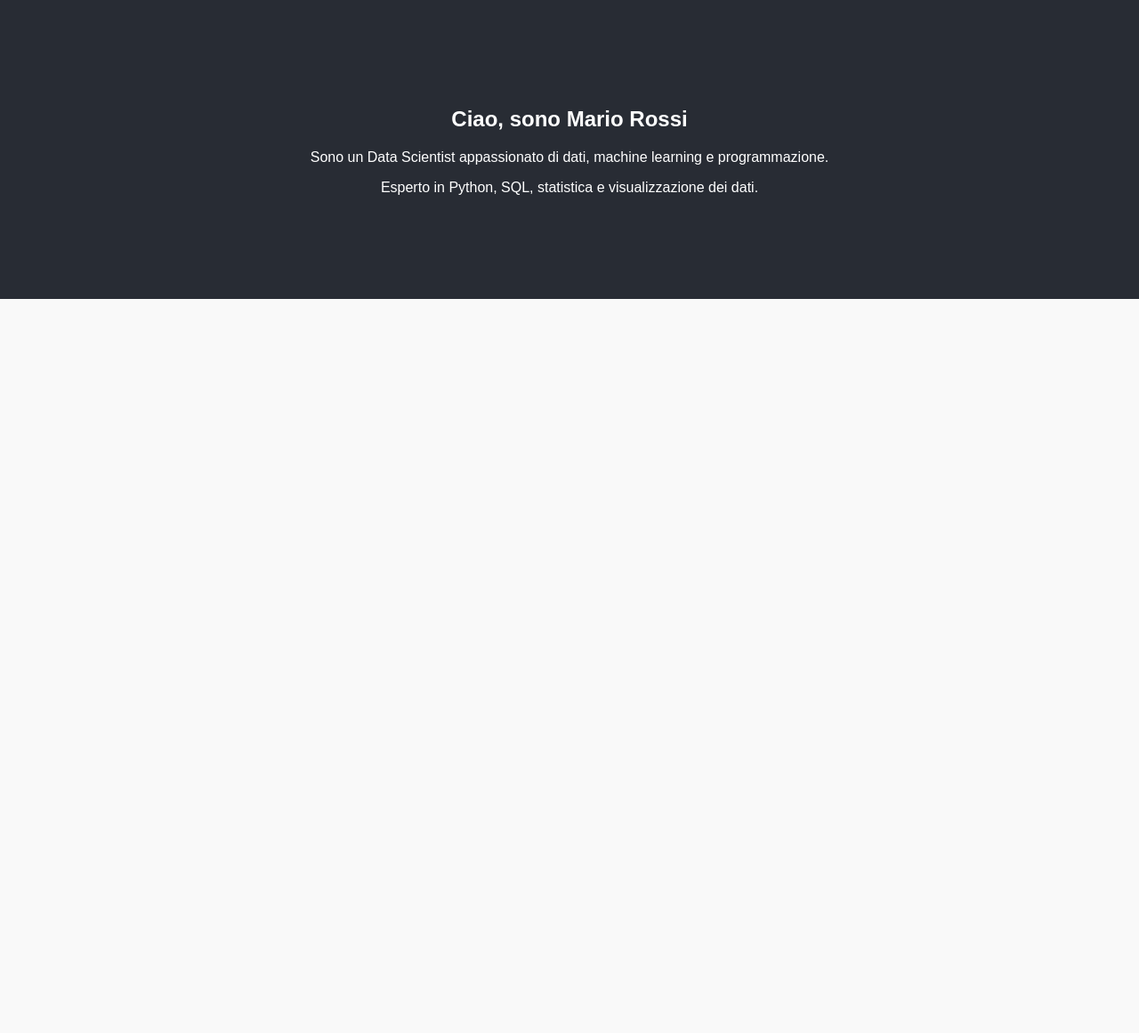
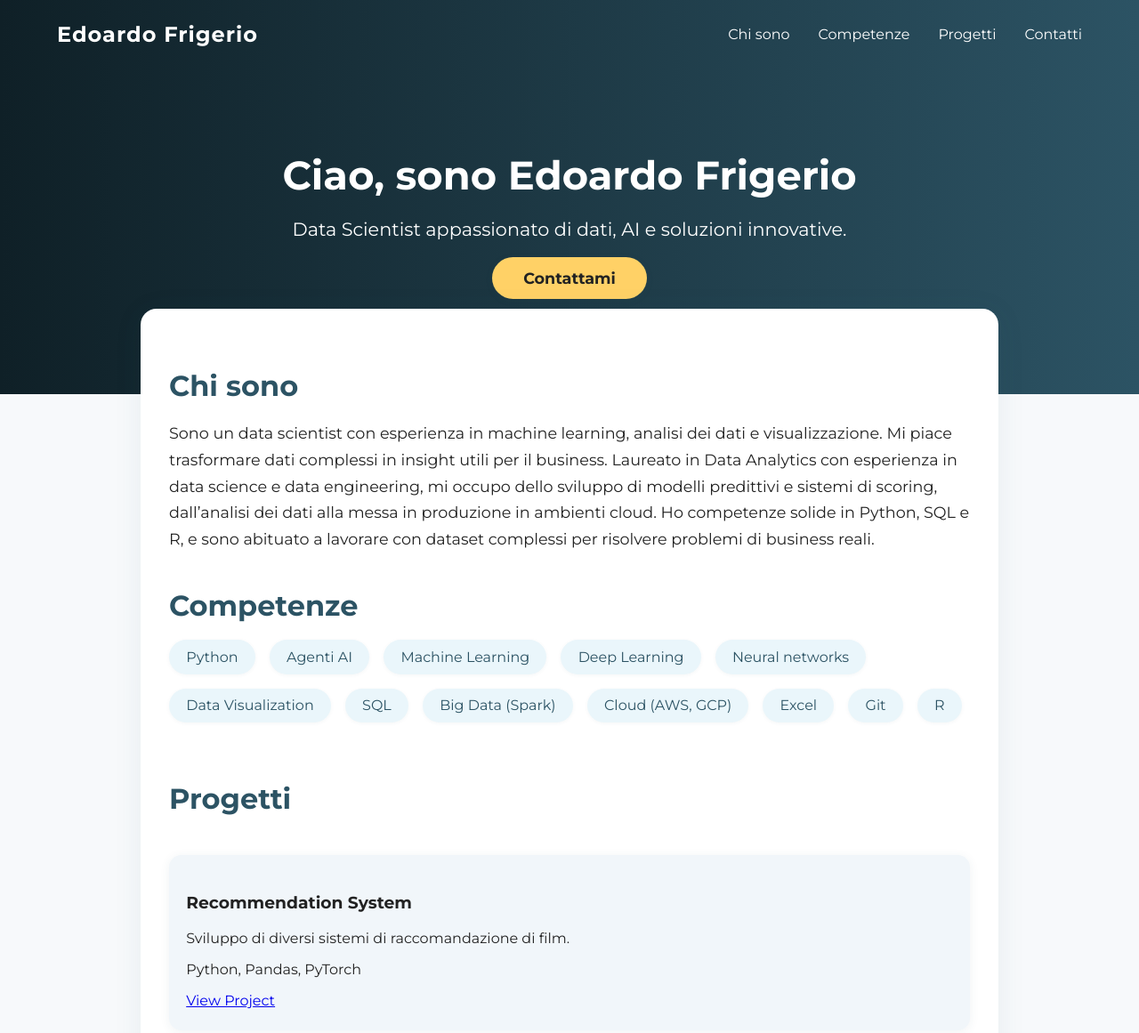
Before and after one commit to edofreeg/portfolio_web, a plain HTML site: page index.html in a window 1280 px wide. Shown: the top 1161 px of the page at 89% size. Before the commit the page ends 800 px from the top, so only its background shows below. Drawn offline with Linux system fonts and the light colour scheme.

Commit message:
Revamp portfolio layout and styling, enhancing structure with a header, main sections for about, skills, projects, and contact, and applying a new design with improved CSS styles.

```diff
--- a/index.html
+++ b/index.html
@@ -3,14 +3,82 @@
 <head>
   <meta charset="UTF-8">
   <meta name="viewport" content="width=device-width, initial-scale=1.0">
-  <title>Il mio Portfolio</title>
+  <title>Portfolio Data Scientist - Edoardo Frigerio</title>
   <link rel="stylesheet" href="style.css">
+  <link href="https://fonts.googleapis.com/css2?family=Montserrat:wght@400;700&display=swap" rel="stylesheet">
 </head>
 <body>
-  <section class="hero">
-    <h1>Ciao, sono Mario Rossi</h1>
-    <p>Sono un Data Scientist appassionato di dati, machine learning e programmazione.</p>
-    <p>Esperto in Python, SQL, statistica e visualizzazione dei dati.</p>
-  </section>
+  <header>
+    <nav>
+      <div class="logo">Edoardo Frigerio</div>
+      <ul>
+        <li><a href="#about">Chi sono</a></li>
+        <li><a href="#skills">Competenze</a></li>
+        <li><a href="#projects">Progetti</a></li>
+        <li><a href="#contact">Contatti</a></li>
+      </ul>
+    </nav>
+    <section class="hero">
+      <h1>Ciao, sono Edoardo Frigerio</h1>
+      <p>Data Scientist appassionato di dati, AI e soluzioni innovative.</p>
+      <a href="#contact" class="cta">Contattami</a>
+    </section>
+  </header>
+  <main>
+    <section id="about" class="about">
+      <h2>Chi sono</h2>
+      <p>Sono un data scientist con esperienza in machine learning, analisi dei dati e visualizzazione. Mi piace trasformare dati complessi in insight utili per il business.
+        Laureato in Data Analytics con esperienza in data science e data engineering, mi occupo dello
+        sviluppo di modelli predittivi e sistemi di scoring, dall’analisi dei dati alla messa in produzione
+        in ambienti cloud. Ho competenze solide in Python, SQL e R, e sono abituato a lavorare con
+        dataset complessi per risolvere problemi di business reali.
+      </p>
+    </section>
+    <section id="skills" class="skills">
+      <h2>Competenze</h2>
+      <ul class="skills-list">
+        <li>Python</li>
+        <li>Agenti AI</li>
+        <li>Machine Learning</li>
+        <li>Deep Learning</li>
+        <li>Neural networks</li>
+        <li>Data Visualization</li>
+        <li>SQL</li>
+        <li>Big Data (Spark)</li>
+        <li>Cloud (AWS, GCP)</li>
+        <li>Excel</li>
+        <li>Git</li>
+        <li> R</li>
+      </ul>
+    </section>
+    <section id="projects" class="projects">
+      <h2>Progetti</h2>
+      <div class="project-card">
+        <h3>Recommendation System</h3>
+        <p>Sviluppo di diversi sistemi di raccomandazione di film.</p>
+        <p class="tech-stack">Python, Pandas, PyTorch</p>
+        <a href="https://github.com/edofreeg/recommendation_systems" target="_blank" rel="noopener">View Project</a>
+      </div>
+      <div class="project-card">
+        <h3>Emotion Recognition</h3>
+        <p>Algoritmo che riconosce l'emozione espressa da un'immagine del viso.</p>
+        <p class="tech-stack">PyTorch, Pandas</p>
+        <a href="https://github.com/edofreeg/emotoins-recognition" target="_blank" rel="noopener">View Project</a>
+      </div>
+    </section>
+    <section id="contact" class="contact">
+      <h2>Contatti</h2>
+      <div class="contact-info">
+        <p>Email: <a href="mailto:edoardo.frigerio.1912@gmail.com">edoardo.frigerio.1912@gmail.com</a></p>
+        <div class="social-links">
+          <p><a href="https://www.linkedin.com/in/edoardo-frigerio/" target="_blank" rel="noopener">LinkedIn</a></p>
+          <p><a href="https://github.com/edofreeg/" target="_blank" rel="noopener">GitHub</a></p>
+        </div>
+      </div>
+    </section>
+  </main>
+  <footer>
+    <p>&copy; 2024 Edoardo Frigerio - Data Scientist</p>
+  </footer>
 </body>
 </html>
--- a/style.css
+++ b/style.css
@@ -1,14 +1,204 @@
 body {
-  font-family: Arial, sans-serif;
+  margin: 0;
+  font-family: 'Montserrat', Arial, sans-serif;
+  background: #f7f9fb;
+  color: #222;
+}
+
+header {
+  background: linear-gradient(90deg, #0f2027 0%, #2c5364 100%);
+  color: #fff;
+  padding-bottom: 2rem;
+}
+
+nav {
+  display: flex;
+  justify-content: space-between;
+  align-items: center;
+  padding: 1.5rem 5vw 0 5vw;
+  position: sticky;
+  top: 0;
+  background: inherit;
+  z-index: 10;
+}
+
+.logo {
+  font-weight: 700;
+  font-size: 1.5rem;
+  letter-spacing: 1px;
+}
+
+nav ul {
+  list-style: none;
+  display: flex;
+  gap: 2rem;
   margin: 0;
   padding: 0;
-  background: #f9f9f9;
-  color: #333;
+}
+
+nav a {
+  color: #fff;
+  text-decoration: none;
+  font-weight: 500;
+  transition: color 0.2s;
+}
+
+nav a:hover {
+  color: #ffd166;
 }
 
 .hero {
   text-align: center;
-  padding: 100px 20px;
-  background-color: #282c34;
-  color: white;
+  padding: 5rem 2rem 3rem 2rem;
 }
+
+.hero h1 {
+  font-size: 2.8rem;
+  margin-bottom: 1rem;
+  font-weight: 700;
+}
+
+.hero p {
+  font-size: 1.3rem;
+  margin-bottom: 2rem;
+}
+
+.cta {
+  background: #ffd166;
+  color: #222;
+  padding: 0.8rem 2.2rem;
+  border-radius: 30px;
+  font-weight: 700;
+  text-decoration: none;
+  font-size: 1.1rem;
+  box-shadow: 0 2px 8px rgba(44,83,100,0.08);
+  transition: background 0.2s, color 0.2s;
+}
+
+.cta:hover {
+  background: #222;
+  color: #ffd166;
+}
+
+main {
+  max-width: 900px;
+  margin: -3rem auto 0 auto;
+  background: #fff;
+  border-radius: 18px;
+  box-shadow: 0 4px 32px rgba(44,83,100,0.08);
+  padding: 2.5rem 2rem 2rem 2rem;
+  position: relative;
+  top: -3rem;
+}
+
+section {
+  margin-bottom: 2.5rem;
+}
+
+h2 {
+  color: #2c5364;
+  font-size: 2rem;
+  margin-bottom: 1.2rem;
+  font-weight: 700;
+}
+
+.about p {
+  font-size: 1.1rem;
+  line-height: 1.7;
+}
+
+.skills-list {
+  display: flex;
+  flex-wrap: wrap;
+  gap: 1rem;
+  padding: 0;
+  list-style: none;
+}
+
+.skills-list li {
+  background: #eaf6fb;
+  color: #2c5364;
+  padding: 0.6rem 1.2rem;
+  border-radius: 20px;
+  font-weight: 500;
+  font-size: 1rem;
+  box-shadow: 0 1px 4px rgba(44,83,100,0.05);
+}
+
+.projects {
+  display: flex;
+  flex-direction: column;
+  gap: 1.5rem;
+}
+
+.project-card {
+  background: #f1f6fa;
+  border-radius: 14px;
+  box-shadow: 0 2px 12px rgba(44,83,100,0.07);
+  padding: 1.5rem 1.2rem;
+  transition: transform 0.18s, box-shadow 0.18s;
+}
+
+.project-card:hover {
+  transform: translateY(-6px) scale(1.03);
+  box-shadow: 0 6px 24px rgba(44,83,100,0.13);
+}
+
+.contact form {
+  display: flex;
+  flex-direction: column;
+  gap: 1rem;
+  max-width: 400px;
+  margin: 0 auto;
+}
+
+.contact input, .contact textarea {
+  padding: 0.8rem 1rem;
+  border: 1px solid #cfd8dc;
+  border-radius: 8px;
+  font-size: 1rem;
+  font-family: inherit;
+  resize: none;
+}
+
+.contact button {
+  background: #2c5364;
+  color: #fff;
+  border: none;
+  padding: 0.9rem 0;
+  border-radius: 8px;
+  font-size: 1.1rem;
+  font-weight: 700;
+  cursor: pointer;
+  transition: background 0.2s;
+}
+
+.contact button:hover {
+  background: #ffd166;
+  color: #222;
+}
+
+footer {
+  text-align: center;
+  padding: 2rem 0 1rem 0;
+  color: #888;
+  font-size: 1rem;
+}
+
+@media (max-width: 700px) {
+  nav ul {
+    gap: 1rem;
+  }
+  main {
+    padding: 1.2rem 0.5rem;
+  }
+  .hero h1 {
+    font-size: 2rem;
+  }
+  h2 {
+    font-size: 1.3rem;
+  }
+  .project-card {
+    padding: 1rem 0.7rem;
+  }
+}
```
